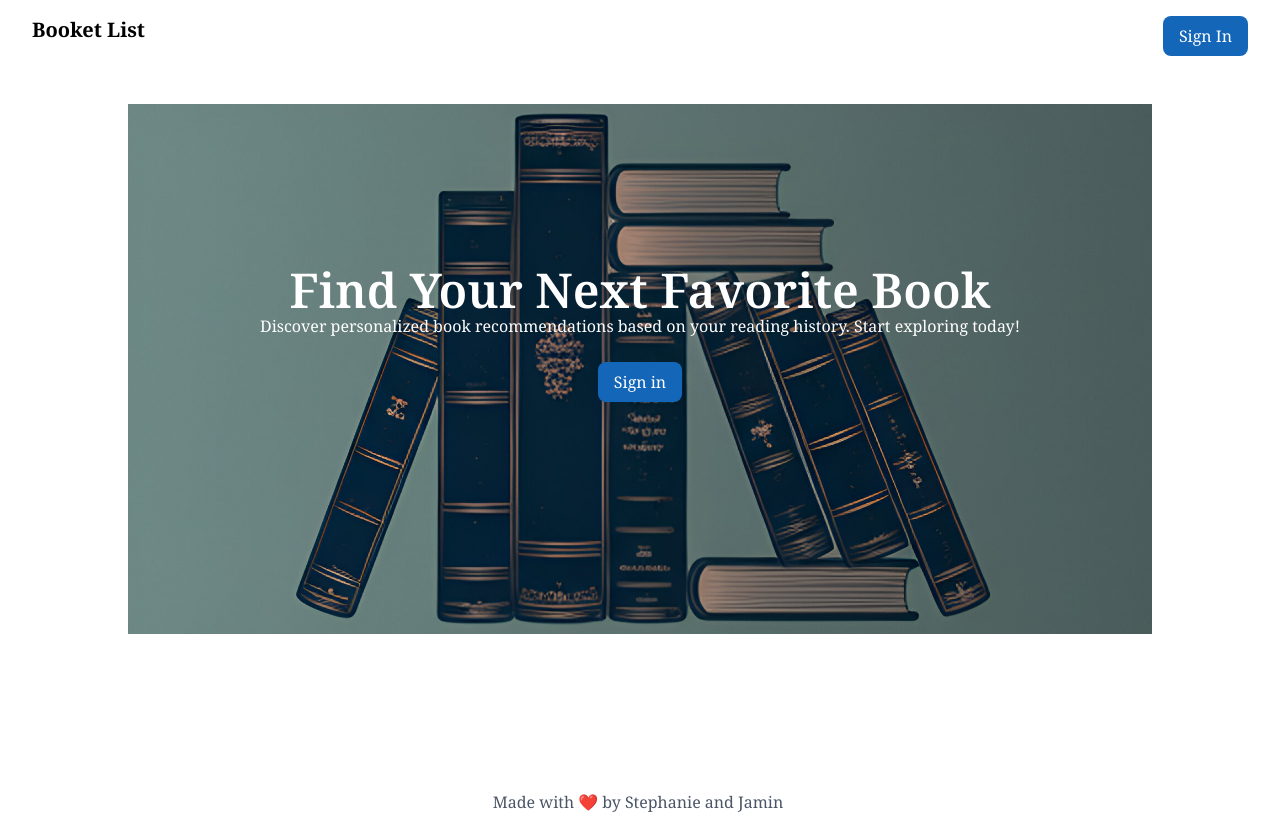
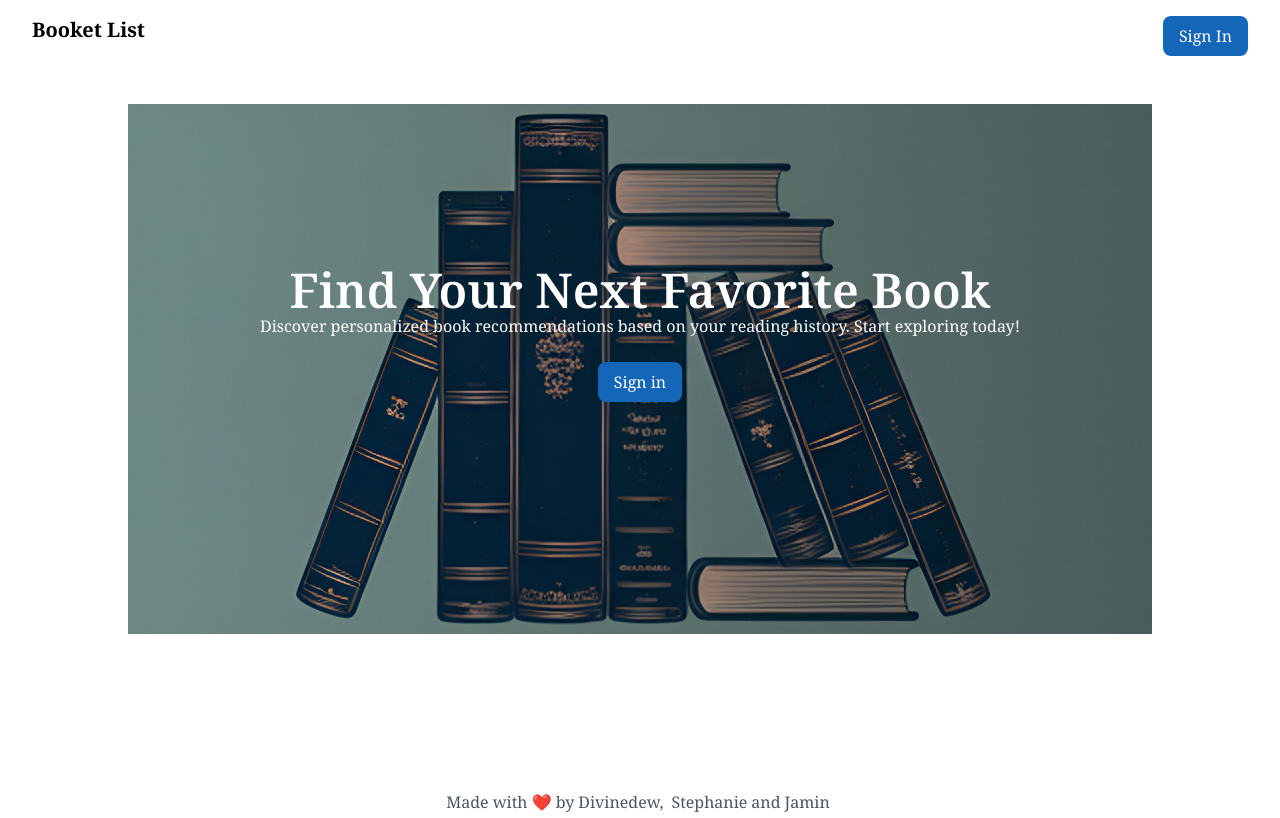
Before and after one commit to Stephanie-17/Booket-List, a React (Vite) app: page / in a window 1280 px wide. Built offline with nearby package versions, Linux system fonts and the light colour scheme.

Commit message:
changed the title to 'Booket List'

```diff
--- a/index.html
+++ b/index.html
@@ -4,7 +4,7 @@
     <meta charset="UTF-8" />
     <link rel="icon" type="image/svg+xml" href="/vite.svg" />
     <meta name="viewport" content="width=device-width, initial-scale=1.0" />
-    <title>Vite + React</title>
+    <title>Booket List</title>
     <style>
       @import url('https://fonts.googleapis.com/css2?family=Noto+Serif:ital,wght@0,100..900;1,100..900&display=swap');
 </style>
--- a/src/components/Footer.jsx
+++ b/src/components/Footer.jsx
@@ -5,6 +5,10 @@ const Footer = () => {
 		<div className="bottom-0 left-0 right-0">
 			<p className="text-gray-600 flex justify-center items-center mt-38">
 				Made with ❤️ by{" "}
+				<span className="p-1">
+					<a href="https://github.com/Divinedew">Divinedew,</a>
+				</span>
+				{" "}
 				<span className="p-1">
 					<a href="https://github.com/Stephanie-17">Stephanie</a>
 				</span>{" "}
```
